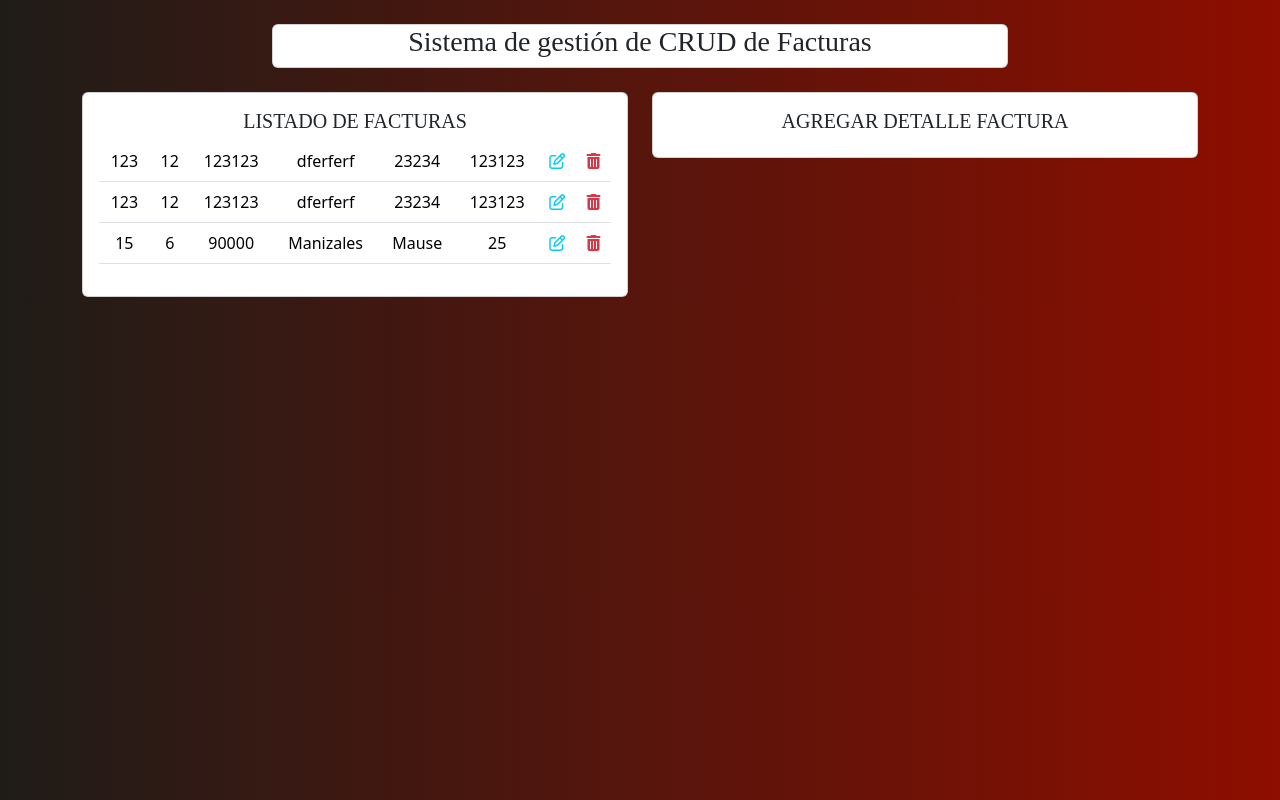
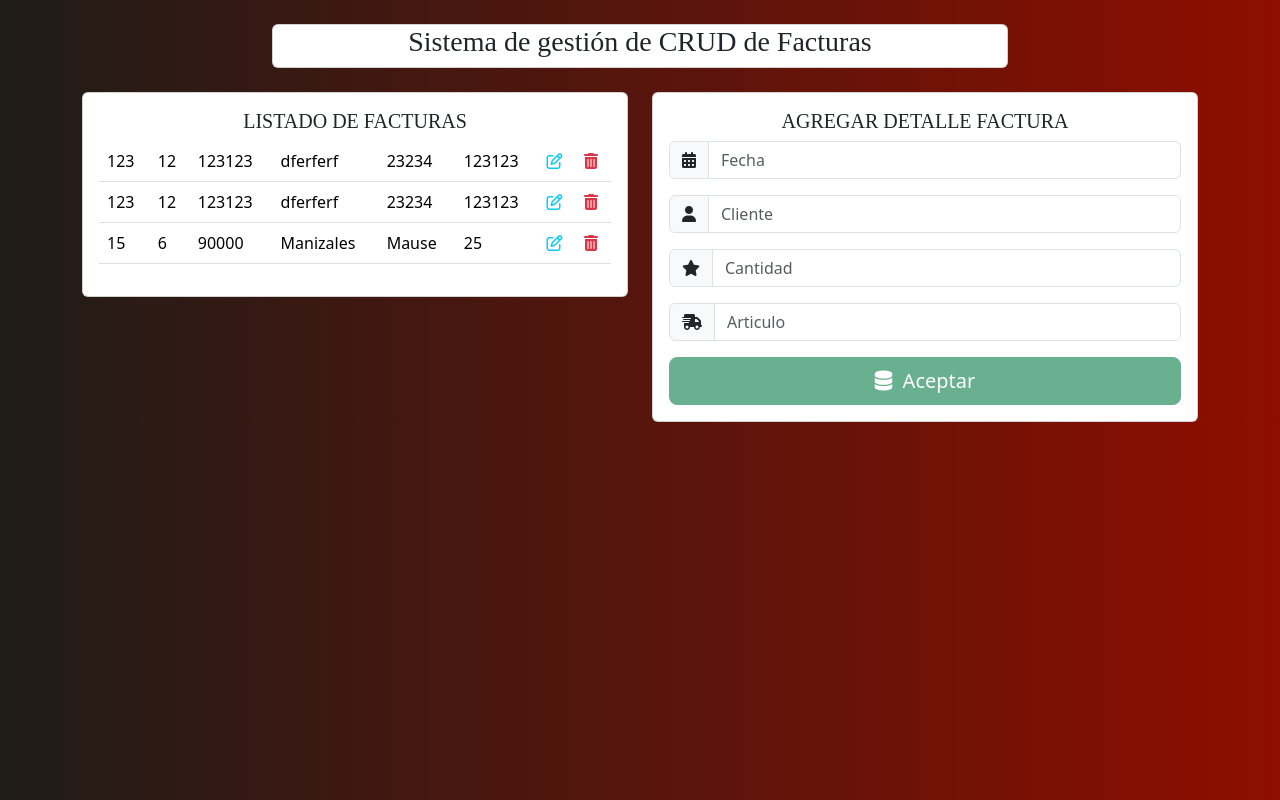
Before and after one commit to CristianRamirez11/FrontFacturas, an Angular app: page / in a window 1280 px wide. Built offline with nearby package versions, Linux system fonts and the light colour scheme; a web font is replaced by a local one.

Commit message:
validaciones para agregar factura

```diff
--- a/src/app/components/factura/factura.component.html
+++ b/src/app/components/factura/factura.component.html
@@ -12,7 +12,7 @@
     <div class="row mt-4">
         <div class="col-lg-6">
             <div class="card">
-                <div class="card-body text-center">
+                <div class="card-body">
                     <h5 class="titulo">LISTADO DE FACTURAS</h5>
                     <table class="table">
                         <tbody>
@@ -33,8 +33,52 @@
         </div>
         <div class="col-lg-6">
             <div class="card">
-                <div class="card-body text-center">
+                <div class="card-body">
                     <h5 class="titulo">AGREGAR DETALLE FACTURA</h5>
+
+                    <form [formGroup]="form" (ngSubmit)="guardarFactura()">
+                        <div class="input-group mb-3">
+                            <span class="input-group-text">
+                                <i class="fa-solid fa-calendar-days"
+                                    [class.green-icon]="this.form.get('fecha')?.valid"
+                                    [class.red-icon]="this.form.get('fecha')?.invalid && this.form.get('fecha')?.touched">
+                                </i>
+                            </span>
+                            <input  formControlName="fecha" maxlength="10" type="text" class="form-control" placeholder="Fecha">
+                        </div>
+                        <div class="input-group mb-3">
+                            <span class="input-group-text">
+                                <i class="fas fa-user"
+                                    [class.green-icon]="this.form.get('cliente')?.valid"
+                                    [class.red-icon]="this.form.get('cliente')?.invalid && this.form.get('cliente')?.touched">
+                                </i>
+                            </span>
+                            <input  formControlName="cliente"  type="text" class="form-control" placeholder="Cliente">
+                        </div>
+                        <div class="input-group mb-3">
+                            <span class="input-group-text">
+                                <i class="fa-solid fa-star"
+                                    [class.green-icon]="this.form.get('cantidad')?.valid"
+                                    [class.red-icon]="this.form.get('cantidad')?.invalid && this.form.get('cantidad')?.touched">
+                                </i>
+                            </span>
+                            <input  formControlName="cantidad" type="text" class="form-control" placeholder="Cantidad">
+                        </div>
+                        <div class="input-group mb-3">
+                            <span class="input-group-text">
+                                <i class="fa-solid fa-truck-fast"
+                                    [class.green-icon]="this.form.get('articulo')?.valid"
+                                    [class.red-icon]="this.form.get('articulo')?.invalid && this.form.get('articulo')?.touched">
+                                </i>
+                            </span>
+                            <input  formControlName="articulo" type="text" class="form-control" placeholder="Articulo">
+                        </div>
+
+                        <div class="d-grid gap-2">
+                            <button [disabled]="this.form.invalid" type="submit" class="btn btn-success btn-lg">
+                                <i class="fas fa-database"></i>&nbsp; Aceptar</button>
+                        </div>
+                    </form>
                 </div>
             </div>
         </div>
--- a/src/app/components/factura/factura.component.ts
+++ b/src/app/components/factura/factura.component.ts
@@ -1,12 +1,14 @@
 import { Component, OnInit } from '@angular/core';
 import { CommonModule } from '@angular/common';
+import { ReactiveFormsModule } from '@angular/forms';
+import { FormBuilder, FormGroup, Validators } from '@angular/forms';
 
 type Factura = Array<{ numeroDetalle: string; cantidad: number; valorTotal: number; nombreCiudad: string; nombreArticulo: string; numeroFactura: number}>;
 
 @Component({
   selector: 'app-factura',
   standalone: true,
-  imports: [CommonModule],
+  imports: [CommonModule, ReactiveFormsModule],
   templateUrl: './factura.component.html',
   styleUrl: './factura.component.css'
 })
@@ -17,9 +19,60 @@ export class FacturaComponent implements OnInit{
     { numeroDetalle: '15', cantidad: 6, valorTotal: 90000, nombreCiudad:'Manizales', nombreArticulo:'Mause', numeroFactura:25 },
   ];
 
-  constructor() {}
+  form: FormGroup;
+  id: number | undefined;
+
+  constructor(private fb: FormBuilder) {
+    this.form = this.fb.group({
+      fecha: ['', [Validators.required, Validators.maxLength(10), Validators.minLength(10)]],
+      cliente: ['', Validators.required],
+      cantidad: ['', Validators.required],
+      articulo: ['', Validators.required]
+    })
+   }
 
   ngOnInit(): void{
 
   }
+
+  guardarFactura() {
+
+    const factura: any = {
+      fecha: this.form.get('fecha')?.value,
+      cliente: this.form.get('cliente')?.value,
+      cantidad: this.form.get('cantidad')?.value,
+      articulo: this.form.get('articulo')?.value,
+    }
+/*
+    if(this.id == undefined) {
+      // Agregamos una nueva tarjeta
+        this._tarjetaService.saveTarjeta(tarjeta).subscribe(data => {
+          this.toastr.success('La tarjeta fue registrada con exito!', 'Tarjeta Registrada');
+          this.obtenerTarjetas();
+          this.form.reset();
+        }, error => {
+          this.toastr.error('Opss.. ocurrio un error','Error')
+          console.log(error);
+        })
+    }else {
+
+      tarjeta.id = this.id;
+      // Editamos tarjeta
+      this._tarjetaService.updateTarjeta(this.id,tarjeta).subscribe(data => {
+        this.form.reset();
+        this.accion = 'Agregar';
+        this.id = undefined;
+        this.toastr.info('La tarjeta fue actualizada con exito!', 'Tarjeta Actualizada');
+        this.obtenerTarjetas();
+      }, error => {
+        console.log(error);
+      })
+
+    }
+*/
+
+  }
+
+
+
 }
```
